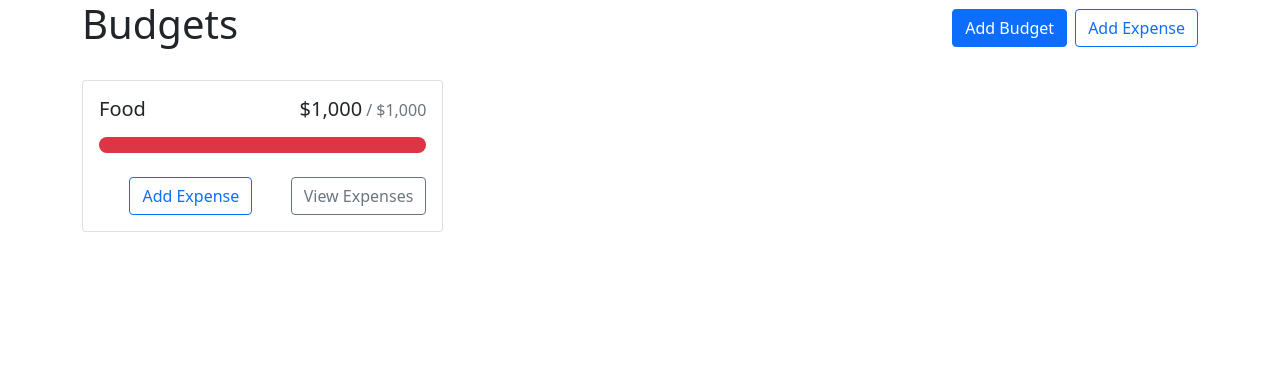
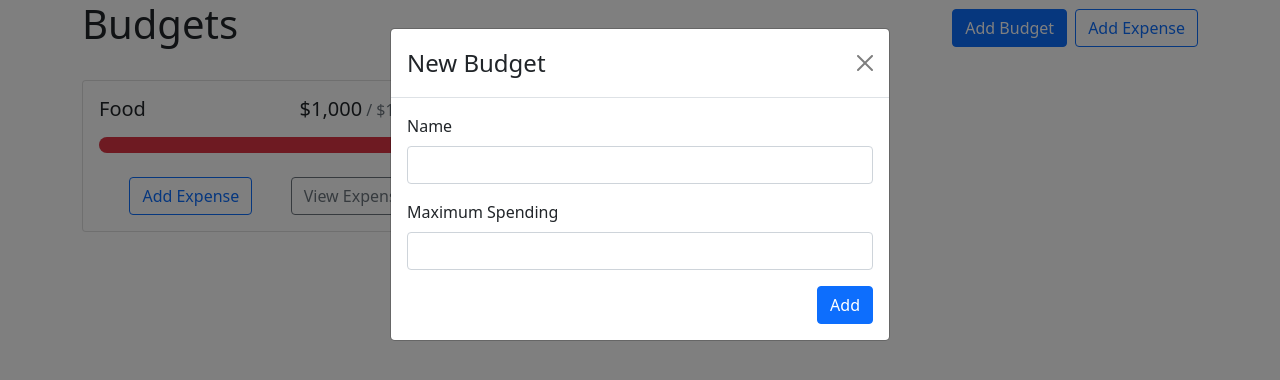
Before and after one commit to reinhardtc/react-budget-tracker, a React (Create React App) app: page / in a window 1280 px wide. Shown: the top 380 px of the page. Built offline with nearby package versions, Linux system fonts and the light colour scheme.

Commit message:
added new budget modal

```diff
--- a/src/App.js
+++ b/src/App.js
@@ -1,9 +1,11 @@
 import { Stack, Button } from 'react-bootstrap';
 import Container from 'react-bootstrap/Container';
+import AddBudgetModal from './Components/AddBudgetModal';
 import BudgetCard from './Components/BudgetCard';
 
 function App() {
 	return (
+		<>
 			<Container>
 				<Stack direction="horizontal" gap="2" className="mb-4">
 					<h1 className="me-auto">Budgets</h1>
@@ -22,6 +24,8 @@
 					<BudgetCard name="Food" amount={1000} max={1000}></BudgetCard>
 				</div>
 			</Container>
+			<AddBudgetModal show />
+		</>
 	);
 }
 
--- /dev/null
+++ b/src/Components/AddBudgetModal.js
@@ -0,0 +1,30 @@
+import { Form, Modal, Button } from 'react-bootstrap';
+
+export default function AddBudgetModal({ show, showHandleClose }) {
+	function handleSubmit(e) {}
+
+	return (
+		<Modal show={show} onHide={showHandleClose}>
+			<form onSubmit={handleSubmit}>
+				<Modal.Header closeButton>
+					<Modal.Title>New Budget</Modal.Title>
+				</Modal.Header>
+				<Modal.Body>
+					<Form.Group className="mb-3" controlId="name">
+						<Form.Label>Name</Form.Label>
+						<Form.Control type="text"></Form.Control>
+					</Form.Group>
+					<Form.Group className="mb-3" controlId="max">
+						<Form.Label>Maximum Spending</Form.Label>
+						<Form.Control type="number" required min={0} step={0.01}></Form.Control>
+					</Form.Group>
+					<div className="d-flex justify-content-end">
+						<Button variant="primary" type="submit">
+							Add
+						</Button>
+					</div>
+				</Modal.Body>
+			</form>
+		</Modal>
+	);
+}
```
Lines whose indentation alone changed are shown as unchanged.
